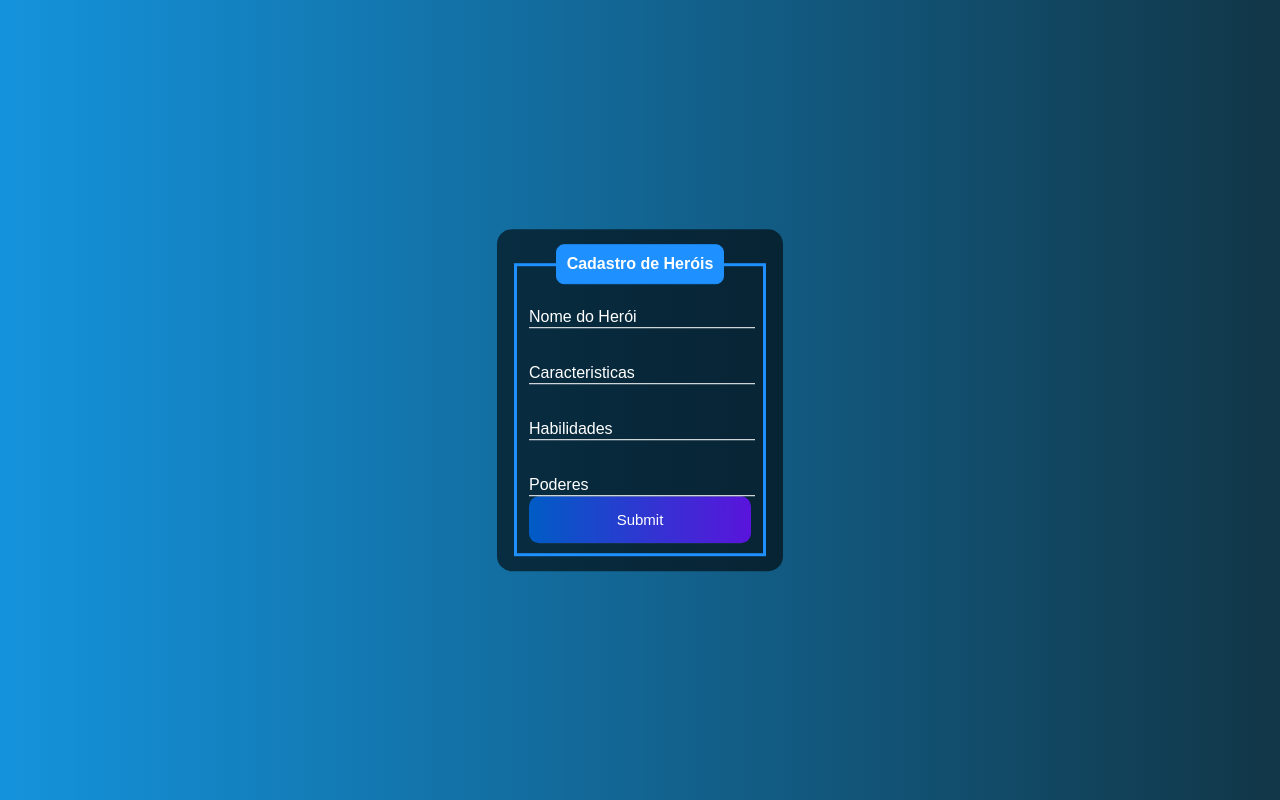
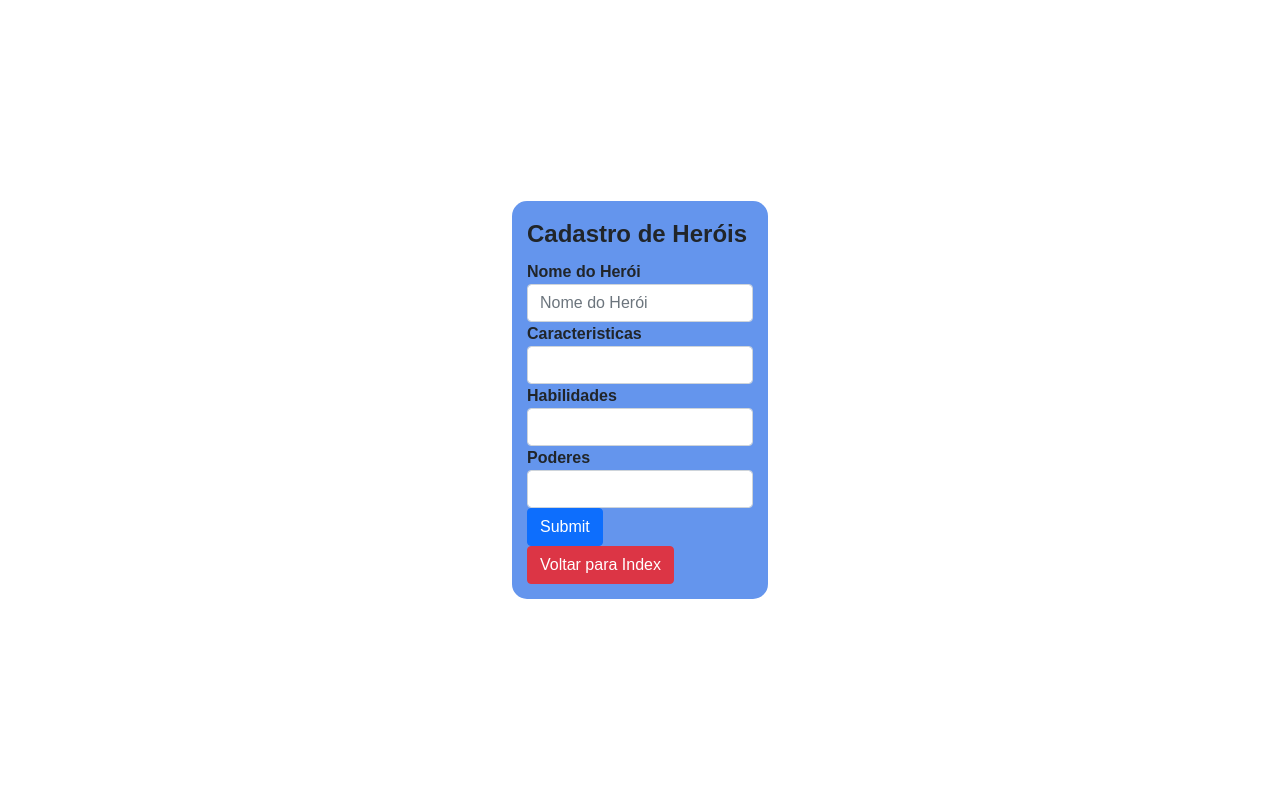
Before and after one commit to h0landa/desafio-strategi-dev, a Flask app: template app/templates/cadastro.html in a window 1280 px wide. Run offline with Flask 2, Linux system fonts and the light colour scheme; the template is opened without the code that fills it: most values are stand-ins (such as "Sample title", 1, 10 or a date in 2020); form fields are guessed from the names that the template uses; some libraries are stand-ins or nearby versions.

Commit message:
Melhorando o HTML

```diff
--- a/app/templates/cadastro.html
+++ b/app/templates/cadastro.html
@@ -1,112 +1,62 @@
+{% block content %}
 <!DOCTYPE html>
 <html lang="en">
 <head>
     <meta charset="UTF-8">
     <meta http-equiv="X-UA-Compatible" content="IE=edge">
     <meta name="viewport" content="width=device-width, initial-scale=1.0">
-    <title>Formulário | GN</title>
+    <link href="https://cdn.jsdelivr.net/npm/bootstrap@5.1.3/dist/css/bootstrap.min.css" rel="stylesheet" integrity="sha384-1BmE4kWBq78iYhFldvKuhfTAU6auU8tT94WrHftjDbrCEXSU1oBoqyl2QvZ6jIW3" crossorigin="anonymous">
+    <script src="https://cdn.jsdelivr.net/npm/bootstrap@5.1.3/dist/js/bootstrap.bundle.min.js" integrity="sha384-ka7Sk0Gln4gmtz2MlQnikT1wXgYsOg+OMhuP+IlRH9sENBO0LRn5q+8nbTov4+1p" crossorigin="anonymous"></script>
+    <title>Cadastro Heróis</title>
     <style>
         body{
             font-family: Arial, Helvetica, sans-serif;
-            background-image: linear-gradient(to right, rgb(20, 147, 220), rgb(17, 54, 71));
         }
         .box{
-            color: white;
-            position: absolute;
+            position:absolute;
             top: 50%;
             left: 50%;
             transform: translate(-50%,-50%);
-            background-color: rgba(0, 0, 0, 0.6);
             padding: 15px;
             border-radius: 15px;
             width: 20%;
-        }
-        fieldset{
-            border: 3px solid dodgerblue;
-        }
-        legend{
-            border: 1px solid dodgerblue;
-            padding: 10px;
-            text-align: center;
-            background-color: dodgerblue;
-            border-radius: 8px;
-        }
-        .inputBox{
-            position: relative;
-        }
-        .inputUser{
-            background: none;
-            border: none;
-            border-bottom: 1px solid white;
-            outline: none;
-            color: white;
-            font-size: 15px;
-            width: 100%;
-            letter-spacing: 2px;
-        }
-        .labelInput{
-            position: absolute;
-            top: 0px;
-            left: 0px;
-            pointer-events: none;
-            transition: .5s;
-        }
-        .inputUser:focus ~ .labelInput,
-        .inputUser:valid ~ .labelInput{
-            top: -20px;
-            font-size: 12px;
-            color: dodgerblue;
-        }
-        #data_nascimento{
-            border: none;
-            padding: 8px;
-            border-radius: 10px;
-            outline: none;
-            font-size: 15px;
-        }
-        #submit{
-            background-image: linear-gradient(to right,rgb(0, 92, 197), rgb(90, 20, 220));
-            width: 100%;
-            border: none;
-            padding: 15px;
-            color: white;
-            font-size: 15px;
-            cursor: pointer;
-            border-radius: 10px;
-        }
-        #submit:hover{
-            background-image: linear-gradient(to right,rgb(0, 80, 172), rgb(80, 19, 195));
+            background-color:cornflowerblue;
         }
     </style>
 </head>
 <body>
     <div class="box">
-        <form action="">
-            <fieldset>
+        <form action="" method="POST">
                 <legend><b>Cadastro de Heróis</b></legend>
-                <br>
-                <div class="inputBox">
-                    <input type="text" name="nome" id="nome" class="inputUser" required>
-                    <label for="nome" class="labelInput">Nome do Herói</label>
+                {% if mensagem == 'Esse Herói já está cadastrado.' %}
+                <div class="alert alert-danger" role="alert">
+                    {{mensagem}}
                 </div>
-                <br><br>
-                <div class="inputBox">
-                    <input type="text" name="caracteristicas" id="caracteristicas" class="inputUser" required>
-                    <label for="caracteristicas" class="labelInput">Caracteristicas</label>
+                {% elif mensagem == 'Herói Cadastrado com Sucesso'%}
+                <div class="alert alert-sucess" role="alert">
+                    {{mensagem}}
                 </div>
-                <br><br>
-                <div class="inputBox">
-                    <input type="text" name="habilidades" id="habilidades" class="inputUser" required>
-                    <label for="habilidades" class="labelInput">Habilidades</label>
+                {% endif %}
+                <div class="form-group">
+                    <b><label for="nome" class="labelInput">Nome do Herói</label></b>
+                    {{form.nome(id='nome', class="form-control", placeholder="Nome do Herói")}}
                 </div>
-                <br><br>
-                <div class="inputBox">
-                    <input type="text" name="poderes" id="poderes" class="inputUser" required>
-                    <label for="poderes" class="labelInput">Poderes</label>
+                <div class="form-group">
+                    <b><label for="caracteristicas">Caracteristicas</label></b>
+                    {{form.caracteristicas(id='caracteristicas', class="form-control")}}
                 </div>
-                <input type="submit" name="submit" id="submit">
-            </fieldset>
+                <div class="form-group">
+                    <b><label for="habilidades" class="labelInput">Habilidades</label></b>
+                    {{form.habilidades(id='habilidades', class="form-control")}}
+                </div>
+                <div class="form-group">
+                    <b><label for="poderes" class="labelInput">Poderes</label></b>
+                    {{form.poderes(id='poderes', class="form-control")}}
+                </div>
+                <input type="submit" name="submit" id="submit" class="btn btn-primary">
+                <input type="button" href="#" onclick="window.location.href='http://localhost:5000/index'" class="btn btn-danger" value="Voltar para Index">
         </form>
     </div>
 </body>
 </html>
+{% endblock %}
--- a/app/templates/candidatos.html
+++ b/app/templates/candidatos.html
@@ -89,7 +89,10 @@
             <label for="equipe">Enviar para Equipe</label>
             </div>
             <div>
-                <input type="submit" class="btn btn-danger" value="Confirmar" name="enviar" id="enviar">
+                <input type="submit" class="btn btn-primary" value="Confirmar" name="enviar" id="enviar">
+                <a href="http://localhost:5000/index">
+                    <input type="button" class="btn btn-danger" value="Voltar para index">
+                </a
             </div>
     </form>
         </fieldset>
--- a/app/templates/index.html
+++ b/app/templates/index.html
@@ -29,6 +29,7 @@
     }
 </style>
 <body>
+    <main class="col-12 col-md-9 col-xl-8 py-md-3 pl-md-5 bd-content">
         <form action="" method="POST">
             <div class="col-md-10 col-md-offset-20" style="overflow-x: auto;">
                 <h1>Listagem de Heróis</h1>
@@ -67,6 +68,8 @@
               </table>
             </div>
             <input type="submit" class="btn btn-primary">
+            <a href="#" onclick="window.location.href='http://localhost:5000/cadastro'" class="link-primary">Cadastrar Herói</a>
         </form>
+    </main>
 </body>
 </html>
```
Also changed, not shown: app/templates/equipe.html (+3 -26 lines), app/templates/vingadores.html (+3 -9 lines). Lines whose indentation alone changed are shown as unchanged.
